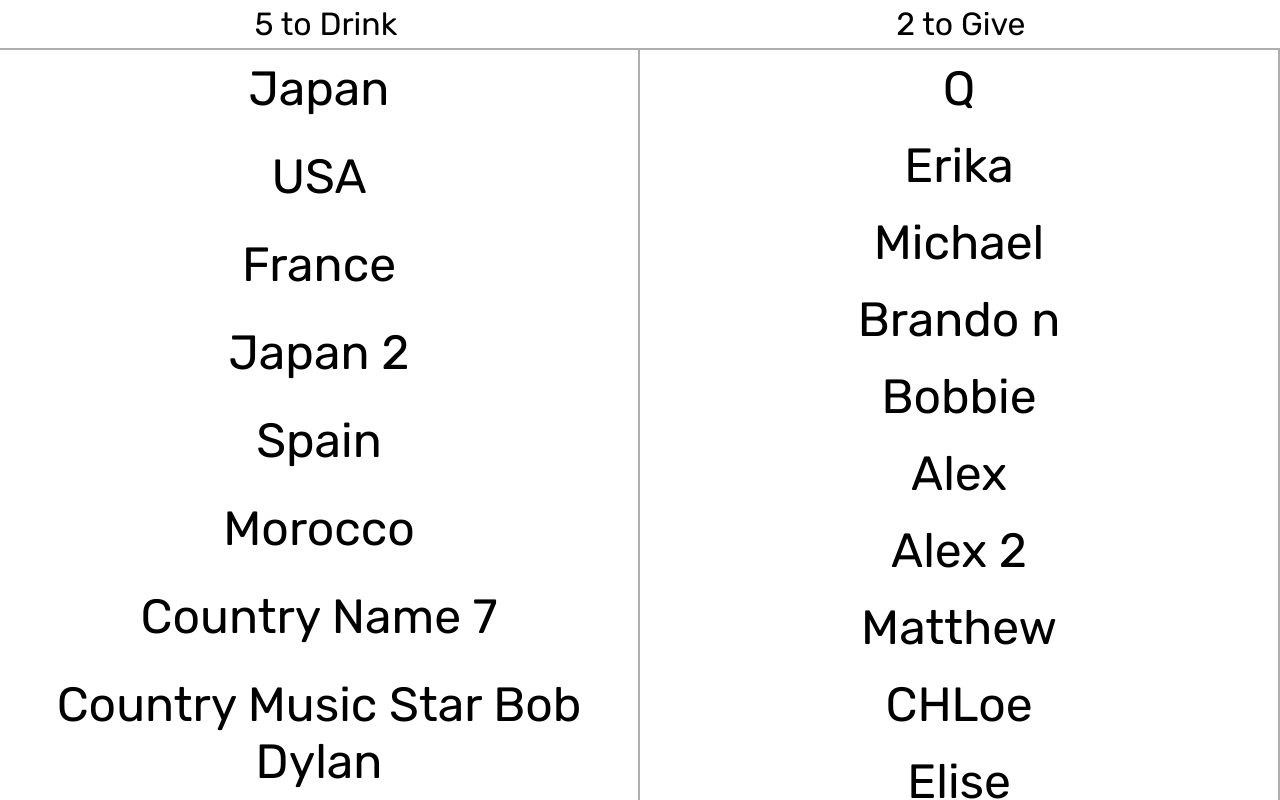
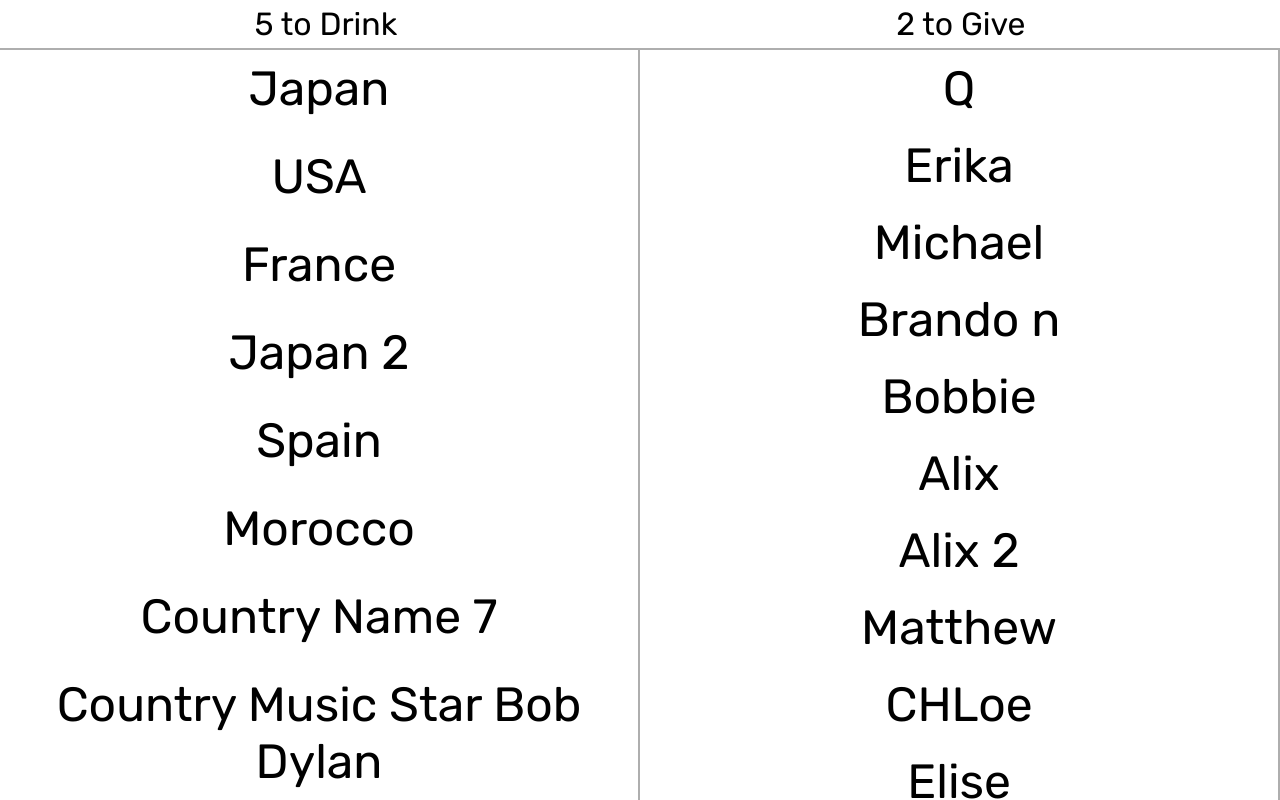
Before and after one commit to Quintonamore/jwc, a React (Create React App) app in the folder frontend/: page / in a window 1280 px wide. Built offline with nearby package versions, Linux system fonts and the light colour scheme.

Commit message:
:cactus: Major Alix bug fix

```diff
--- a/frontend/src/components/UserSelect.js
+++ b/frontend/src/components/UserSelect.js
@@ -7,8 +7,8 @@ const users = [
   "Michael",
   "Brando n",
   "Bobbie",
-  "Alex",
-  "Alex 2",
+  "Alix",
+  "Alix 2",
   "Matthew",
   "CHLoe",
   "Elise",
```
